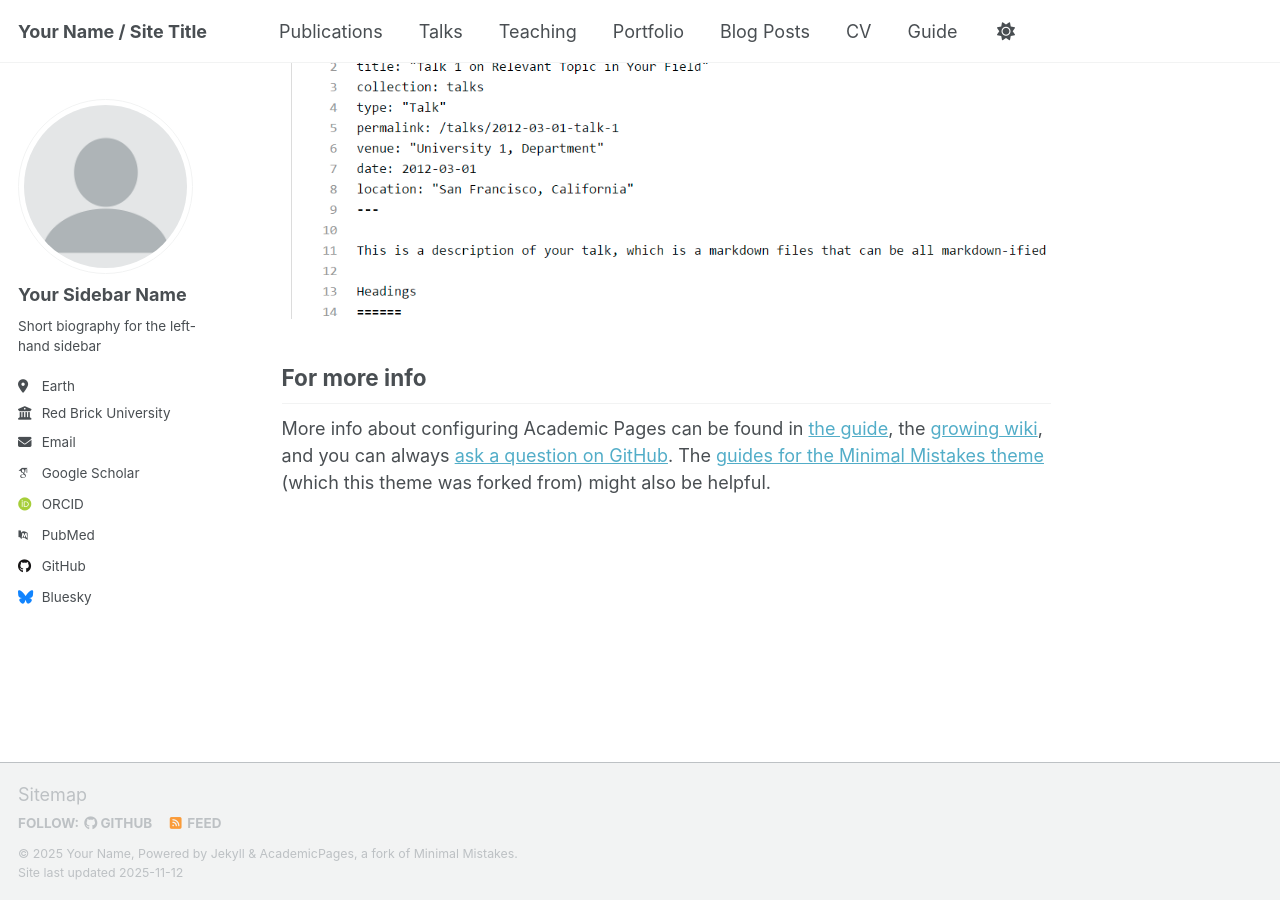
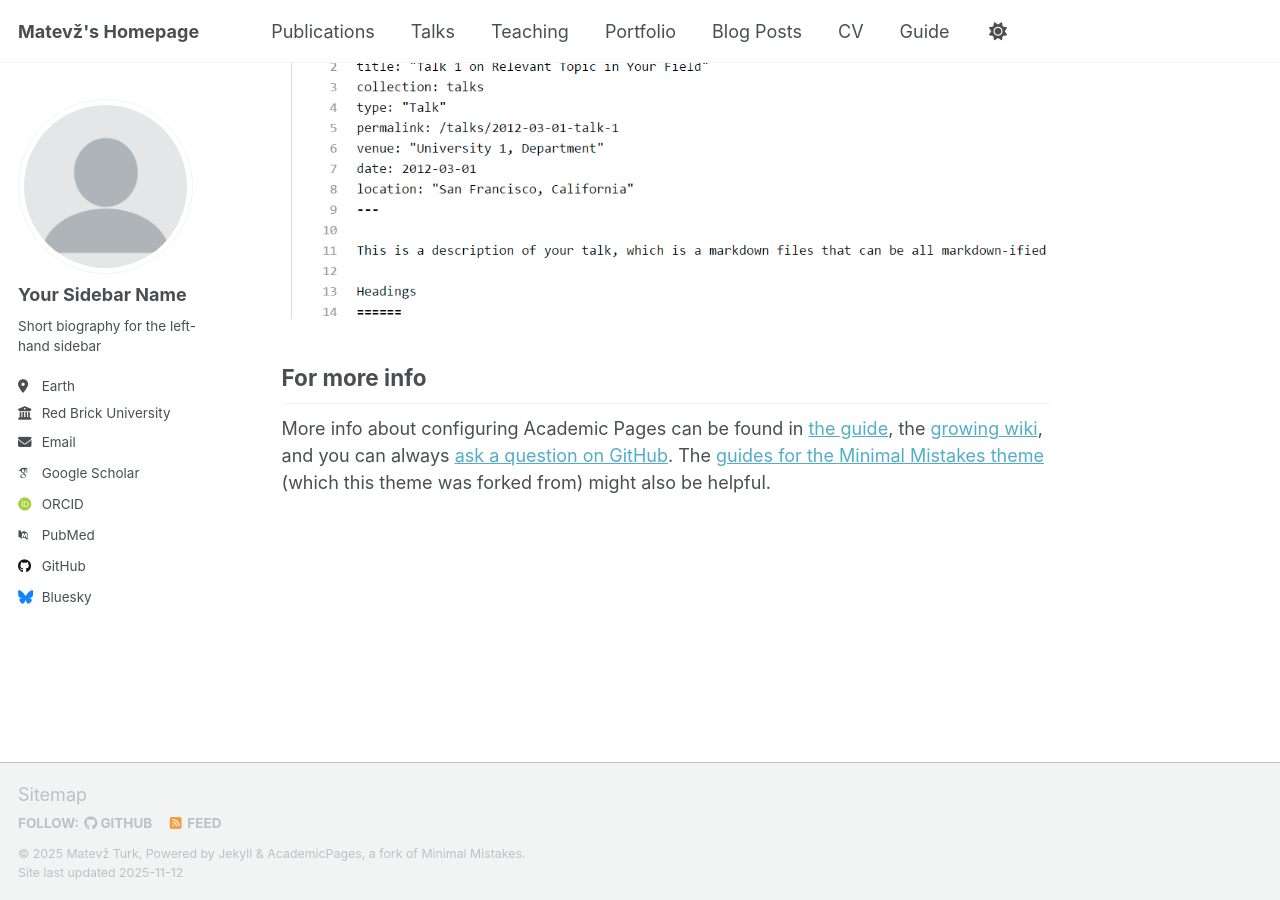
Before and after one commit to MatevzTurk/MatevzTurk.github.io, a Jekyll site: the page built from _pages/about.md, in a window 1280 px wide and 900 px high, scrolled down 2880 px. Built offline with Jekyll 4.4.1, drawn with Linux system fonts in a browser that asks for light colours; some web fonts are replaced; a script that is not in the unit is left out.

Commit message:
Update site title and author information

```diff
--- a/_config.yml
+++ b/_config.yml
@@ -9,14 +9,14 @@
 # Basic Site Settings
 locale                   : "en-US"
 site_theme               : "default" # Currently available options are "default", "air"
-title                    : "Your Name / Site Title"
+title                    : "Matevž's Homepage"
 title_separator          : "-"
-name                     : &name "Your Name"
+name                     : &name "Matevž Turk"
 description              : &description "Your Name's academic portfolio"   # Update this with a general description of your site, this is the default if not overridden by a page
 url                      : https://academicpages.github.io # The base hostname & protocol for your site e.g. "https://[your GitHub username].github.io",
                                                            # or if you already have some other page hosted on Github then use "https://[your GitHub username].github.io/[Your Repo Name]"
 baseurl                  : "" # the subpath of your site, e.g. "/blog"
-repository               : "academicpages/academicpages.github.io"
+repository               : "MatevzTurk.github.io"
 
 # Site Author - The following control what appear as part of the author content on the side bar.
 #               If a field is blank the icon and link will not appear, otherwise it will be shown.
```
